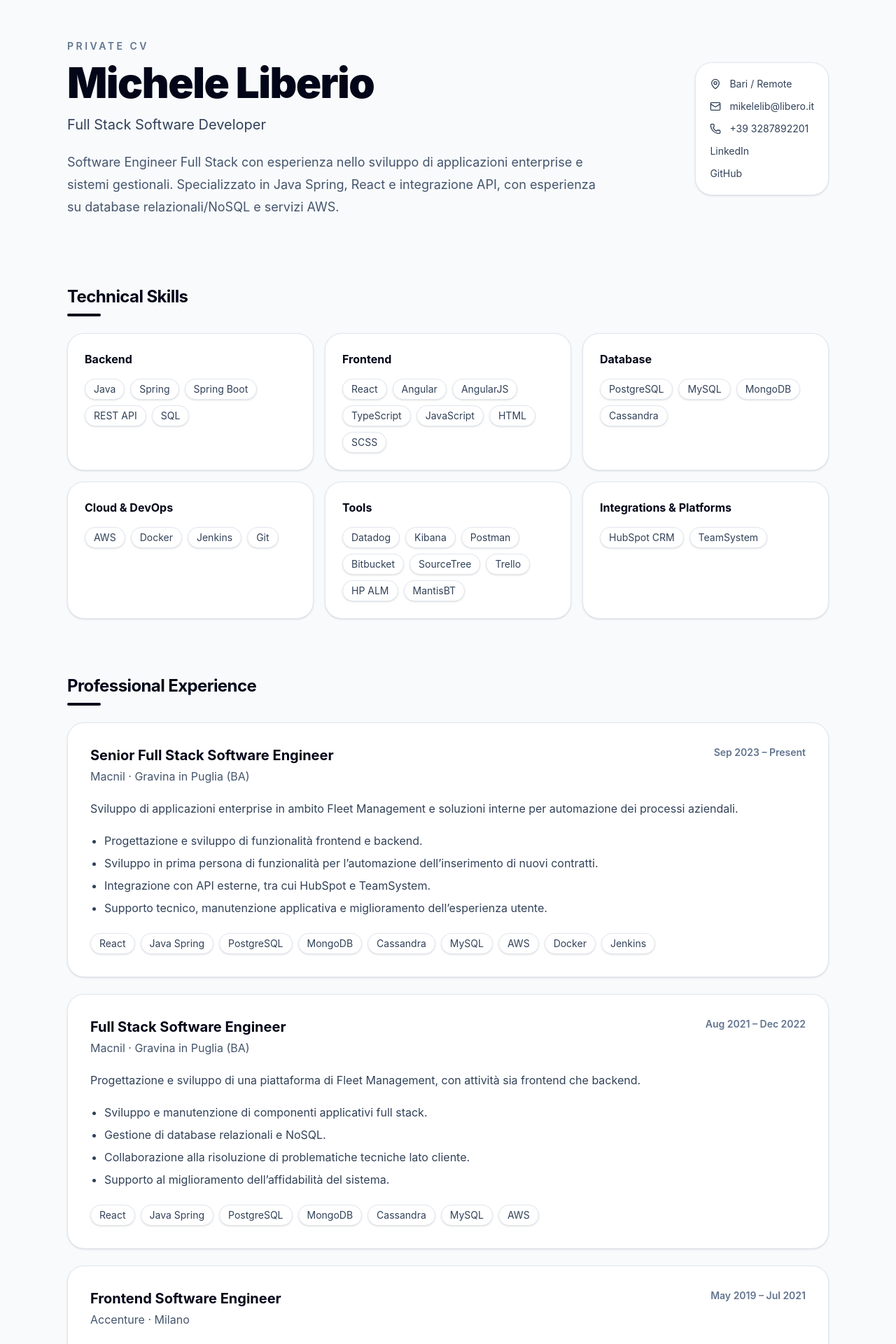
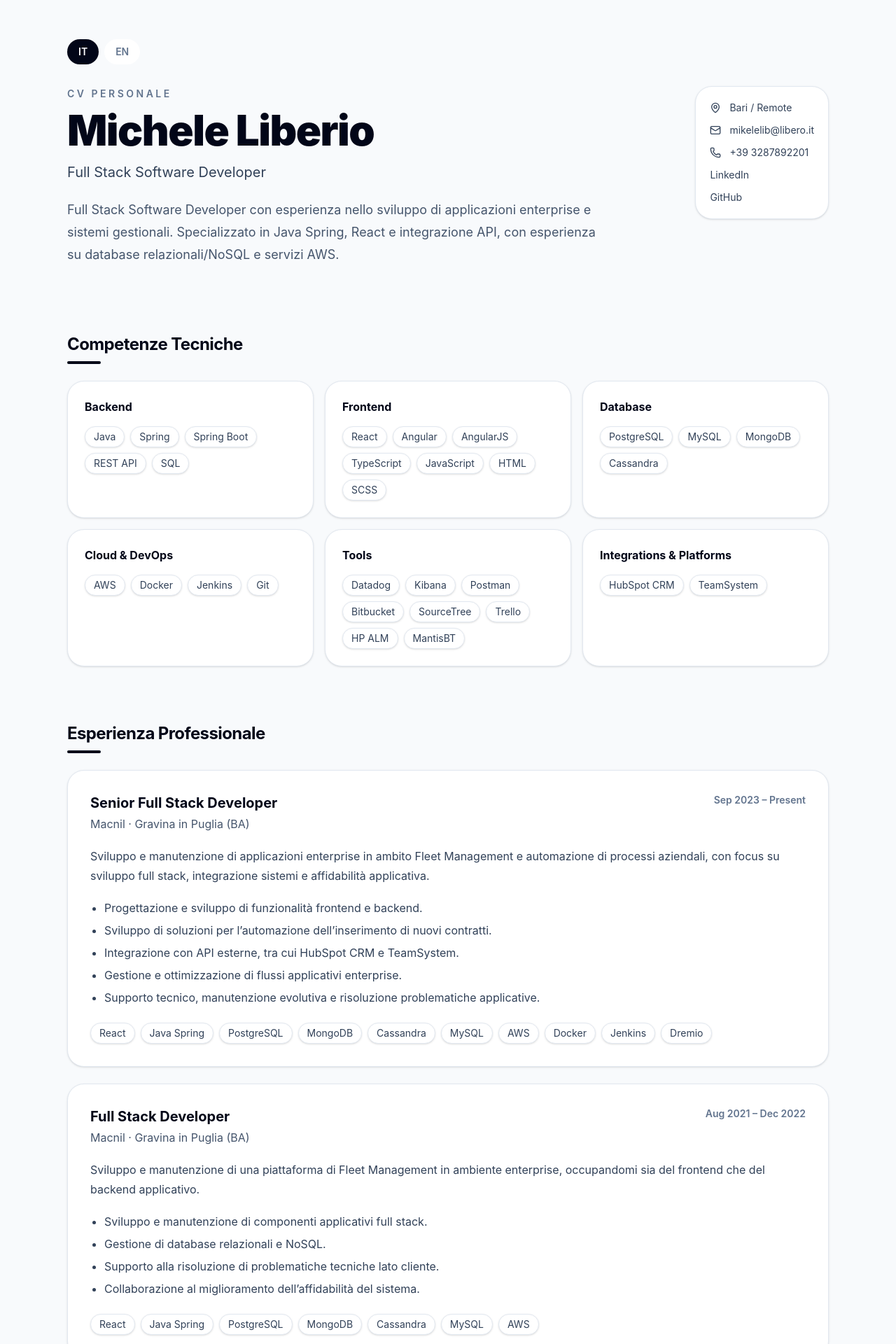
Before and after one commit to MicheleLiberio/michele-liberio-cv, a React (Vite) app: page / in a window 1280 px wide. Shown: the top 1920 px of the page at 70% size. Built offline with nearby package versions, Linux system fonts and the light colour scheme.

Commit message:
commit lingua

```diff
--- a/src/App.tsx
+++ b/src/App.tsx
@@ -1,7 +1,9 @@
-import React from "react";
-import { Mail, Phone, MapPin, ExternalLink } from "lucide-react";
+import React,{useState} from "react";
+import {Mail,Phone,MapPin,ExternalLink} from "lucide-react";
 
-const profile = {
+type Language="it"|"en";
+
+const profile={
   name: "Michele Liberio",
   role: "Full Stack Software Developer",
   location: "Bari / Remote",
@@ -11,48 +13,70 @@ const profile = {
   github: "#",
 };
 
-const skills = {
-  Backend: ["Java", "Spring", "Spring Boot", "REST API", "SQL"],
-  Frontend: ["React", "Angular", "AngularJS", "TypeScript", "JavaScript", "HTML", "SCSS"],
-  Database: ["PostgreSQL", "MySQL", "MongoDB", "Cassandra"],
-  "Cloud & DevOps": ["AWS", "Docker", "Jenkins", "Git"],
-  Tools: ["Datadog", "Kibana", "Postman", "Bitbucket", "SourceTree", "Trello", "HP ALM", "MantisBT"],
-  "Integrations & Platforms": ["HubSpot CRM", "TeamSystem"]
-};
-
-const experiences = [
+const translations={
+  it: {
+    profileLabel: "CV Personale",
+    summary:
+      "Full Stack Software Developer con esperienza nello sviluppo di applicazioni enterprise e sistemi gestionali. Specializzato in Java Spring, React e integrazione API, con esperienza su database relazionali/NoSQL e servizi AWS.",
+    technicalSkills: "Competenze Tecniche",
+    professionalExperience: "Esperienza Professionale",
+    educationLabel: "Formazione",
+    additionalInfo: "Informazioni Aggiuntive",
+    languages: "Lingue",
+    additionalSkills: "Competenze Aggiuntive",
+    certifications: "Certificazioni",
+    italian: "Italiano: madrelingua",
+    english: "Inglese: B1",
+    contactTitle: "Vuoi metterti in contatto?",
+    contactDescription:
+      "Sono disponibile per opportunità come Full Stack Developer o Backend Developer.",
+    contactButton: "Contattami",
+    education: [
       {
-    title: "Senior Full Stack Software Engineer",
+        title: "Laurea Magistrale in Matematica",
+        school: "Università degli Studi di Bari “Aldo Moro”",
+        period: "2018"
+      },
+      {
+        title: "Laurea Triennale in Matematica",
+        school: "Università degli Studi di Bari “Aldo Moro”",
+        period: "2013",
+      }
+    ],
+    experiences: [
+      {
+        title: "Senior Full Stack Developer",
         company: "Macnil",
         location: "Gravina in Puglia (BA)",
         period: "Sep 2023 – Present",
         description:
-      "Sviluppo di applicazioni enterprise in ambito Fleet Management e soluzioni interne per automazione dei processi aziendali.",
+          "Sviluppo e manutenzione di applicazioni enterprise in ambito Fleet Management e automazione di processi aziendali, con focus su sviluppo full stack, integrazione sistemi e affidabilità applicativa.",
         bullets: [
           "Progettazione e sviluppo di funzionalità frontend e backend.",
-      "Sviluppo in prima persona di funzionalità per l’automazione dell’inserimento di nuovi contratti.",
-      "Integrazione con API esterne, tra cui HubSpot e TeamSystem.",
-      "Supporto tecnico, manutenzione applicativa e miglioramento dell’esperienza utente.",
+          "Sviluppo di soluzioni per l’automazione dell’inserimento di nuovi contratti.",
+          "Integrazione con API esterne, tra cui HubSpot CRM e TeamSystem.",
+          "Gestione e ottimizzazione di flussi applicativi enterprise.",
+          "Supporto tecnico, manutenzione evolutiva e risoluzione problematiche applicative.",
         ],
-    stack: ["React", "Java Spring", "PostgreSQL", "MongoDB", "Cassandra", "MySQL", "AWS", "Docker", "Jenkins"],
+        stack: ["React","Java Spring","PostgreSQL","MongoDB","Cassandra","MySQL","AWS","Docker","Jenkins","Dremio"],
       },
       {
-    title: "Full Stack Software Engineer",
+        title: "Full Stack Developer",
         company: "Macnil",
         location: "Gravina in Puglia (BA)",
         period: "Aug 2021 – Dec 2022",
         description:
-      "Progettazione e sviluppo di una piattaforma di Fleet Management, con attività sia frontend che backend.",
+          "Sviluppo e manutenzione di una piattaforma di Fleet Management in ambiente enterprise, occupandomi sia del frontend che del backend applicativo.",
         bullets: [
           "Sviluppo e manutenzione di componenti applicativi full stack.",
           "Gestione di database relazionali e NoSQL.",
-      "Collaborazione alla risoluzione di problematiche tecniche lato cliente.",
-      "Supporto al miglioramento dell’affidabilità del sistema.",
+          "Supporto alla risoluzione di problematiche tecniche lato cliente.",
+          "Collaborazione al miglioramento dell’affidabilità del sistema.",
         ],
-    stack: ["React", "Java Spring", "PostgreSQL", "MongoDB", "Cassandra", "MySQL", "AWS"],
+        stack: ["React","Java Spring","PostgreSQL","MongoDB","Cassandra","MySQL","AWS"],
       },
       {
-    title: "Frontend Software Engineer",
+        title: "Frontend Developer",
         company: "Accenture",
         location: "Milano",
         period: "May 2019 – Jul 2021",
@@ -65,24 +89,101 @@ const experiences = [
           "Collaborazione in contesti Agile e Waterfall.",
           "Sviluppo di nuove funzionalità per portali enterprise.",
         ],
-    stack: ["Angular 7", "AngularJS", "XDCE", "TypeScript", "JavaScript", "HTML", "SCSS", "Jenkins", "Kibana"],
+        stack: ["Angular 7","AngularJS","XDCE","TypeScript","JavaScript","HTML","SCSS","Jenkins","Kibana"],
       },
-];
-
-const education = [
+    ]
+  },
+  en: {
+    profileLabel: "Private CV",
+    summary:
+      "Full Stack Software Developer with experience in enterprise applications and business management systems. Specialized in Java Spring, React and API integration, with experience in relational/NoSQL databases and AWS services.",
+    technicalSkills: "Technical Skills",
+    professionalExperience: "Professional Experience",
+    educationLabel: "Education",
+    additionalInfo: "Additional Info",
+    languages: "Languages",
+    additionalSkills: "Additional Skills",
+    certifications: "Certifications",
+    italian: "Italian: native",
+    english: "English: B1",
+    contactTitle: "Want to get in touch?",
+    contactDescription:
+      "Available for opportunities as Full Stack Developer or Backend Developer.",
+    contactButton: "Contact Me",
+    education: [
       {
-    title: "Laurea Magistrale in Matematica",
-    school: "Università degli Studi di Bari “Aldo Moro”",
-    period: "2018",
+        title: "Master's Degree in Mathematics",
+        school: "University of Bari “Aldo Moro”",
+        period: "2018"
       },
       {
-    title: "Laurea Triennale in Matematica",
-    school: "Università degli Studi di Bari “Aldo Moro”",
+        title: "Bachelor's Degree in Mathematics",
+        school: "University of Bari “Aldo Moro”",
         period: "2013",
+      }
+    ],
+    experiences: [
+      {
+        title: "Senior Full Stack Developer",
+        company: "Macnil",
+        location: "Gravina in Puglia (BA)",
+        period: "Sep 2023 – Present",
+        description:
+          "Development and maintenance of enterprise applications in the Fleet Management sector and business process automation, with a focus on full stack development, system integration, and application reliability.",
+        bullets: [
+          "Design and development of frontend and backend features.",
+          "Development of solutions for automating the onboarding of new contracts.",
+          "Integration with external APIs, including HubSpot CRM and TeamSystem.",
+          "Management and optimization of enterprise application workflows.",
+          "Technical support, evolutionary maintenance, and troubleshooting of application issues.",
+        ],
+        stack: ["React","Java Spring","PostgreSQL","MongoDB","Cassandra","MySQL","AWS","Docker","Jenkins","Dremio"],
       },
-];
+      {
+        title: "Full Stack Developer",
+        company: "Macnil",
+        location: "Gravina in Puglia (BA)",
+        period: "Aug 2021 – Dec 2022",
+        description:
+          "Development and maintenance of an enterprise Fleet Management platform, working on both frontend and backend application layers.",
+        bullets: [
+          "Development and maintenance of full stack application components.",
+          "Management of relational and NoSQL databases.",
+          "Support in resolving client-side technical issues.",
+          "Collaboration in improving system reliability.",
+        ],
+        stack: ["React","Java Spring","PostgreSQL","MongoDB","Cassandra","MySQL","AWS"],
+      },
+      {
+        title: "Frontend Developer",
+        company: "Accenture",
+        location: "Milan",
+        period: "May 2019 – Jul 2021",
+        description:
+          "Enterprise projects for Intesa Sanpaolo and Alba Leasing, focused on frontend development, evolutionary maintenance, and software releases.",
+        bullets: [
+          "Development of frontend components using Angular and AngularJS.",
+          "Management and resolution of application defects.",
+          "Support during production release phases.",
+          "Collaboration in Agile and Waterfall environments.",
+          "Development of new features for enterprise portals.",
+        ],
+        stack: ["Angular 7","AngularJS","XDCE","TypeScript","JavaScript","HTML","SCSS","Jenkins","Kibana"],
+      },
+    ]
+  },
+};
 
-function SectionTitle({ children }: { children: React.ReactNode }) {
+const skills={
+  Backend: ["Java","Spring","Spring Boot","REST API","SQL"],
+  Frontend: ["React","Angular","AngularJS","TypeScript","JavaScript","HTML","SCSS"],
+  Database: ["PostgreSQL","MySQL","MongoDB","Cassandra"],
+  "Cloud & DevOps": ["AWS","Docker","Jenkins","Git"],
+  Tools: ["Datadog","Kibana","Postman","Bitbucket","SourceTree","Trello","HP ALM","MantisBT"],
+  "Integrations & Platforms": ["HubSpot CRM","TeamSystem"],
+};
+
+function SectionTitle({children}: {children: React.ReactNode}) {
   return (
     <div className="mb-6">
       <h2 className="text-2xl font-bold tracking-tight text-slate-950 dark:text-white">{children}</h2>
@@ -91,7 +192,7 @@ function SectionTitle({ children }: { children: React.ReactNode }) {
   );
 }
 
-function Pill({ children }: { children: React.ReactNode }) {
+function Pill({children}: {children: React.ReactNode}) {
   return (
     <span className="rounded-full border border-slate-200 bg-white px-3 py-1 text-sm text-slate-700 shadow-sm dark:border-slate-800 dark:bg-slate-900 dark:text-slate-300">
       {children}
@@ -99,20 +200,63 @@ function Pill({ children }: { children: React.ReactNode }) {
   );
 }
 
-function Header() {
+function LanguageToggle({
+  language,
+  setLanguage,
+}: {
+  language: Language;
+  setLanguage: React.Dispatch<React.SetStateAction<Language>>;
+}) {
+  return (
+    <div className="mb-8 flex gap-2">
+      <button
+        onClick={() => setLanguage("it")}
+        className={`rounded-full px-4 py-2 text-sm font-semibold transition ${language==="it"
+          ? "bg-slate-950 text-white dark:bg-white dark:text-slate-950"
+          :"bg-white text-slate-500 dark:bg-slate-900 dark:text-slate-400"
+          }`}
+      >
+        IT
+      </button>
+      <button
+        onClick={() => setLanguage("en")}
+        className={`rounded-full px-4 py-2 text-sm font-semibold transition ${language==="en"
+          ? "bg-slate-950 text-white dark:bg-white dark:text-slate-950"
+          :"bg-white text-slate-500 dark:bg-slate-900 dark:text-slate-400"
+          }`}
+      >
+        EN
+      </button>
+    </div>
+  );
+}
+
+function Header({
+  language,
+  setLanguage,
+  t,
+}: {
+  language: Language;
+  setLanguage: React.Dispatch<React.SetStateAction<Language>>;
+  t: typeof translations.it;
+}) {
   return (
     <header className="mx-auto flex max-w-6xl flex-col gap-8 px-6 py-14 md:flex-row md:items-center md:justify-between lg:px-8">
       <div>
+        <LanguageToggle language={language} setLanguage={setLanguage} />
+
         <p className="mb-3 text-sm font-semibold uppercase tracking-[0.25em] text-slate-500 dark:text-slate-400">
-          Private CV
+          {t.profileLabel}
         </p>
+
         <h1 className="text-4xl font-black tracking-tight text-slate-950 dark:text-white md:text-6xl">
           {profile.name}
         </h1>
+
         <p className="mt-4 text-xl text-slate-700 dark:text-slate-300">{profile.role}</p>
+
         <p className="mt-6 max-w-3xl text-base leading-8 text-slate-600 dark:text-slate-400 md:text-lg">
-          Software Engineer Full Stack con esperienza nello sviluppo di applicazioni enterprise e sistemi gestionali.
-          Specializzato in Java Spring, React e integrazione API, con esperienza su database relazionali/NoSQL e servizi AWS.
+          {t.summary}
         </p>
       </div>
 
@@ -121,20 +265,24 @@ function Header() {
           <div className="flex items-center gap-3"><MapPin size={16} /> {profile.location}</div>
           <div className="flex items-center gap-3"><Mail size={16} /> {profile.email}</div>
           <div className="flex items-center gap-3"><Phone size={16} /> {profile.phone}</div>
-          <div className="flex items-center gap-3">LinkedIn</div>
-          <div className="flex items-center gap-3">GitHub</div>
+          <a href={profile.linkedin} target="_blank" rel="noreferrer" className="flex items-center gap-3 hover:underline">
+            LinkedIn
+          </a>
+          <a href={profile.github} target="_blank" rel="noreferrer" className="flex items-center gap-3 hover:underline">
+            GitHub
+          </a>
         </div>
       </div>
     </header>
   );
 }
 
-function Skills() {
+function Skills({t}: {t: typeof translations.it}) {
   return (
     <section className="mx-auto max-w-6xl px-6 py-10 lg:px-8">
-      <SectionTitle>Technical Skills</SectionTitle>
+      <SectionTitle>{t.technicalSkills}</SectionTitle>
       <div className="grid gap-4 md:grid-cols-2 lg:grid-cols-3">
-        {Object.entries(skills).map(([category, items]) => (
+        {Object.entries(skills).map(([category,items]) => (
           <div key={category} className="rounded-3xl border border-slate-200 bg-white p-6 shadow-sm dark:border-slate-800 dark:bg-slate-900">
             <h3 className="mb-4 font-bold text-slate-950 dark:text-white">{category}</h3>
             <div className="flex flex-wrap gap-2">
@@ -147,12 +295,12 @@ function Skills() {
   );
 }
 
-function Experience() {
+function Experience({t}: {t: typeof translations.it}) {
   return (
     <section className="mx-auto max-w-6xl px-6 py-10 lg:px-8">
-      <SectionTitle>Professional Experience</SectionTitle>
+      <SectionTitle>{t.professionalExperience}</SectionTitle>
       <div className="space-y-6">
-        {experiences.map((experience) => (
+        {t.experiences.map((experience) => (
           <article key={`${experience.company}-${experience.period}`} className="rounded-3xl border border-slate-200 bg-white p-6 shadow-sm dark:border-slate-800 dark:bg-slate-900 md:p-8">
             <div className="flex flex-col gap-2 md:flex-row md:items-start md:justify-between">
               <div>
@@ -178,12 +326,12 @@ function Experience() {
   );
 }
 
-function Education() {
+function Education({t}: {t: typeof translations.it}) {
   return (
     <section className="mx-auto max-w-6xl px-6 py-10 lg:px-8">
-      <SectionTitle>Education</SectionTitle>
+      <SectionTitle>{t.educationLabel}</SectionTitle>
       <div className="grid gap-4 md:grid-cols-2">
-        {education.map((item) => (
+        {t.education.map((item) => (
           <div key={item.title} className="rounded-3xl border border-slate-200 bg-white p-6 shadow-sm dark:border-slate-800 dark:bg-slate-900">
             <h3 className="text-lg font-bold text-slate-950 dark:text-white">{item.title}</h3>
             <p className="mt-2 text-slate-600 dark:text-slate-400">{item.school}</p>
@@ -195,22 +343,24 @@ function Education() {
   );
 }
 
-function AdditionalInfo() {
+function AdditionalInfo({t}: {t: typeof translations.it}) {
   return (
     <section className="mx-auto max-w-6xl px-6 py-10 lg:px-8">
-      <SectionTitle>Additional Info</SectionTitle>
+      <SectionTitle>{t.additionalInfo}</SectionTitle>
       <div className="grid gap-4 md:grid-cols-3">
         <div className="rounded-3xl border border-slate-200 bg-white p-6 shadow-sm dark:border-slate-800 dark:bg-slate-900">
-          <h3 className="font-bold text-slate-950 dark:text-white">Languages</h3>
-          <p className="mt-3 text-slate-700 dark:text-slate-300">Italiano: madrelingua</p>
-          <p className="text-slate-700 dark:text-slate-300">Inglese: B1</p>
+          <h3 className="font-bold text-slate-950 dark:text-white">{t.languages}</h3>
+          <p className="mt-3 text-slate-700 dark:text-slate-300">{t.italian}</p>
+          <p className="text-slate-700 dark:text-slate-300">{t.english}</p>
         </div>
+
         <div className="rounded-3xl border border-slate-200 bg-white p-6 shadow-sm dark:border-slate-800 dark:bg-slate-900">
-          <h3 className="font-bold text-slate-950 dark:text-white">Additional Skills</h3>
+          <h3 className="font-bold text-slate-950 dark:text-white">{t.additionalSkills}</h3>
           <p className="mt-3 text-slate-700 dark:text-slate-300">Python, Matlab, R, Microsoft Office</p>
         </div>
+
         <div className="rounded-3xl border border-slate-200 bg-white p-6 shadow-sm dark:border-slate-800 dark:bg-slate-900">
-          <h3 className="font-bold text-slate-950 dark:text-white">Certifications</h3>
+          <h3 className="font-bold text-slate-950 dark:text-white">{t.certifications}</h3>
           <p className="mt-3 text-slate-700 dark:text-slate-300">ECDL Full Standard, ECDL IT Security</p>
         </div>
       </div>
@@ -218,17 +368,17 @@ function AdditionalInfo() {
   );
 }
 
-function Footer() {
+function Footer({t}: {t: typeof translations.it}) {
   return (
     <footer className="mx-auto max-w-6xl px-6 pb-14 pt-8 lg:px-8">
       <div className="rounded-3xl bg-slate-950 p-8 text-white dark:bg-white dark:text-slate-950">
         <div className="flex flex-col gap-5 md:flex-row md:items-center md:justify-between">
           <div>
-            <h2 className="text-2xl font-bold">Vuoi metterti in contatto?</h2>
-            <p className="mt-2 opacity-80">Sono disponibile per opportunità come Software Engineer, Backend Engineer o Full Stack Developer.</p>
+            <h2 className="text-2xl font-bold">{t.contactTitle}</h2>
+            <p className="mt-2 opacity-80">{t.contactDescription}</p>
           </div>
           <a href={`mailto:${profile.email}`} className="inline-flex items-center justify-center gap-2 rounded-full bg-white px-5 py-3 font-semibold text-slate-950 shadow-sm dark:bg-slate-950 dark:text-white">
-            Contattami <ExternalLink size={16} />
+            {t.contactButton} <ExternalLink size={16} />
           </a>
         </div>
       </div>
@@ -237,14 +387,17 @@ function Footer() {
 }
 
 export default function App() {
+  const [language,setLanguage]=useState<Language>("it");
+  const t=translations[language];
+
   return (
     <main className="min-h-screen bg-slate-50 text-slate-950 dark:bg-slate-950 dark:text-white">
-      <Header />
-      <Skills />
-      <Experience />
-      <Education />
-      <AdditionalInfo />
-      <Footer />
+      <Header language={language} setLanguage={setLanguage} t={t} />
+      <Skills t={t} />
+      <Experience t={t} />
+      <Education t={t} />
+      <AdditionalInfo t={t} />
+      <Footer t={t} />
     </main>
   );
 }
```
Lines whose indentation alone changed are shown as unchanged.
